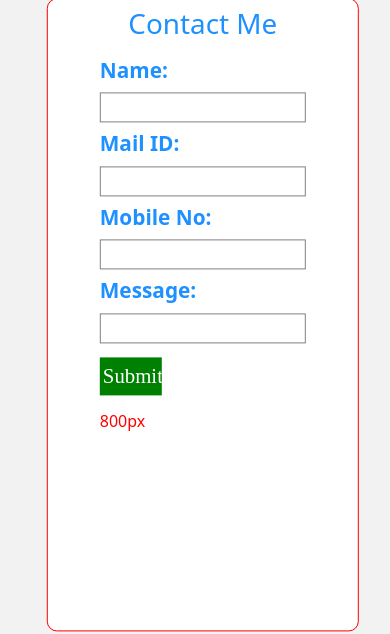
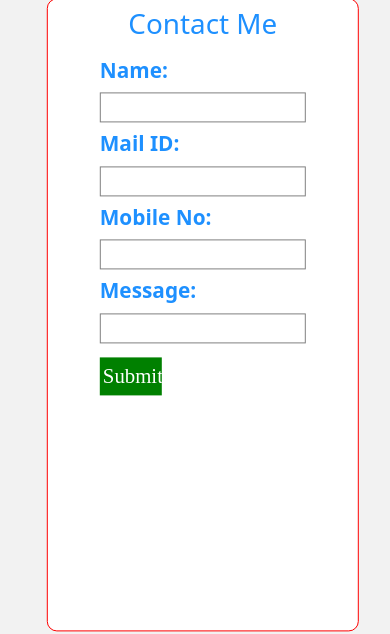
Before and after one commit to ThanigaiFacts/ThanigaiFacts, a Flask app: page /contact in a window 390 px wide. Shown: the part 128-762 px from the top of the page. Run offline with Flask 2, Linux system fonts and the light colour scheme.

```diff
--- a/templates/User/contact.html
+++ b/templates/User/contact.html
@@ -131,14 +131,9 @@
           <input type="text" name="userMessage">
           <!--<textarea name="userMessage" rows="10" cols="80" ></textarea>-->
          <input type="submit" name="contactSubmitBtn" value="Submit">
-         <p id="demo" style="color:red;"></p>
          <p class="output-text">{{ msg }}</p>
        </form>
     </div>
-<script>
-let width = screen.width;
-document.getElementById("demo").innerHTML =  width + "px";
-</script>
 <!-- Latest compiled JavaScript -->
  <script src="https://cdn.jsdelivr.net/npm/bootstrap@5.2.0/dist/js/bootstrap.bundle.min.js"></script>
 
```
